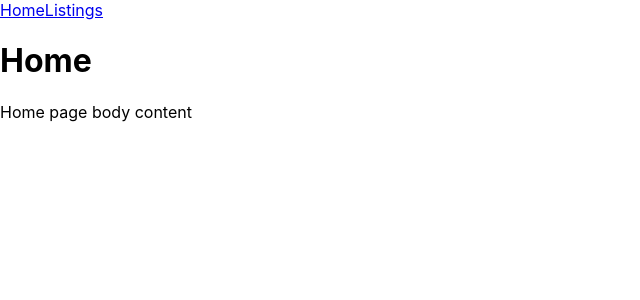
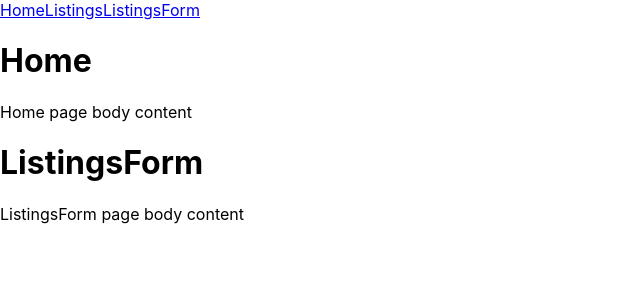
Before and after one commit to jdenzel/flatiron-phase-2-project, a React (Create React App) app: page /listingsform in a window 1280 px wide. Shown: the top 300 px of the page, without its empty margins (0-640 px from the left). Built offline with nearby package versions, Linux system fonts and the light colour scheme; no server answers.

Commit message:
Added form component to navbar

```diff
--- a/src/App.js
+++ b/src/App.js
@@ -4,6 +4,7 @@ import Home from './Home';
 import Listings from './Listings';
 import { Route, Switch } from "react-router-dom";
 import NavBar from './NavBar';
+import ListingsForm from './ListingsForm';
 
 
 function App() {
@@ -24,8 +25,13 @@ function App() {
       <Route path="/" >
       <Home homes={homes} />
       </Route>
+
       <Route path="/listings" >
       <Listings homes={homes} />
+      </Route>
+
+      <Route path="/listingsform" >
+      <ListingsForm homes={homes} />
       </Route>
       </div>
   );
--- a/src/ListingsForm.js
+++ b/src/ListingsForm.js
@@ -0,0 +1,15 @@
+import React from "react";
+
+function ListingsForm({ homes }) {
+
+
+
+  return (
+    <div>
+      <h1>ListingsForm</h1>
+      <p>ListingsForm page body content</p>
+    </div>
+  );
+}
+
+export default ListingsForm;
--- a/src/NavBar.js
+++ b/src/NavBar.js
@@ -6,6 +6,7 @@ function NavBar() {
     <div className="NavBar">
       <NavLink to="/">Home</NavLink>
       <NavLink to="/listings">Listings</NavLink>
+        <NavLink to="/listingsform">ListingsForm</NavLink>
     </div>
   );
 }
```
